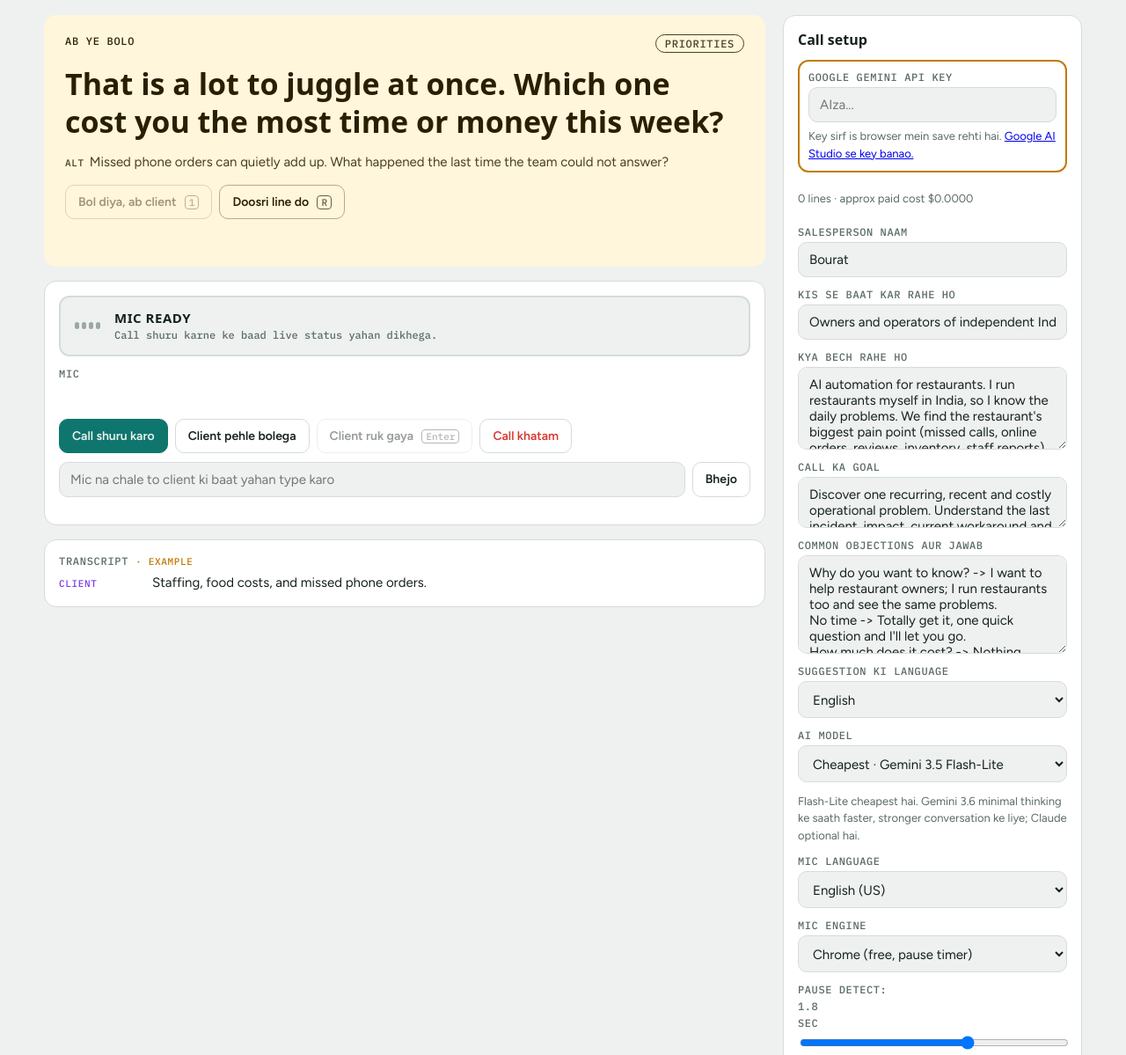
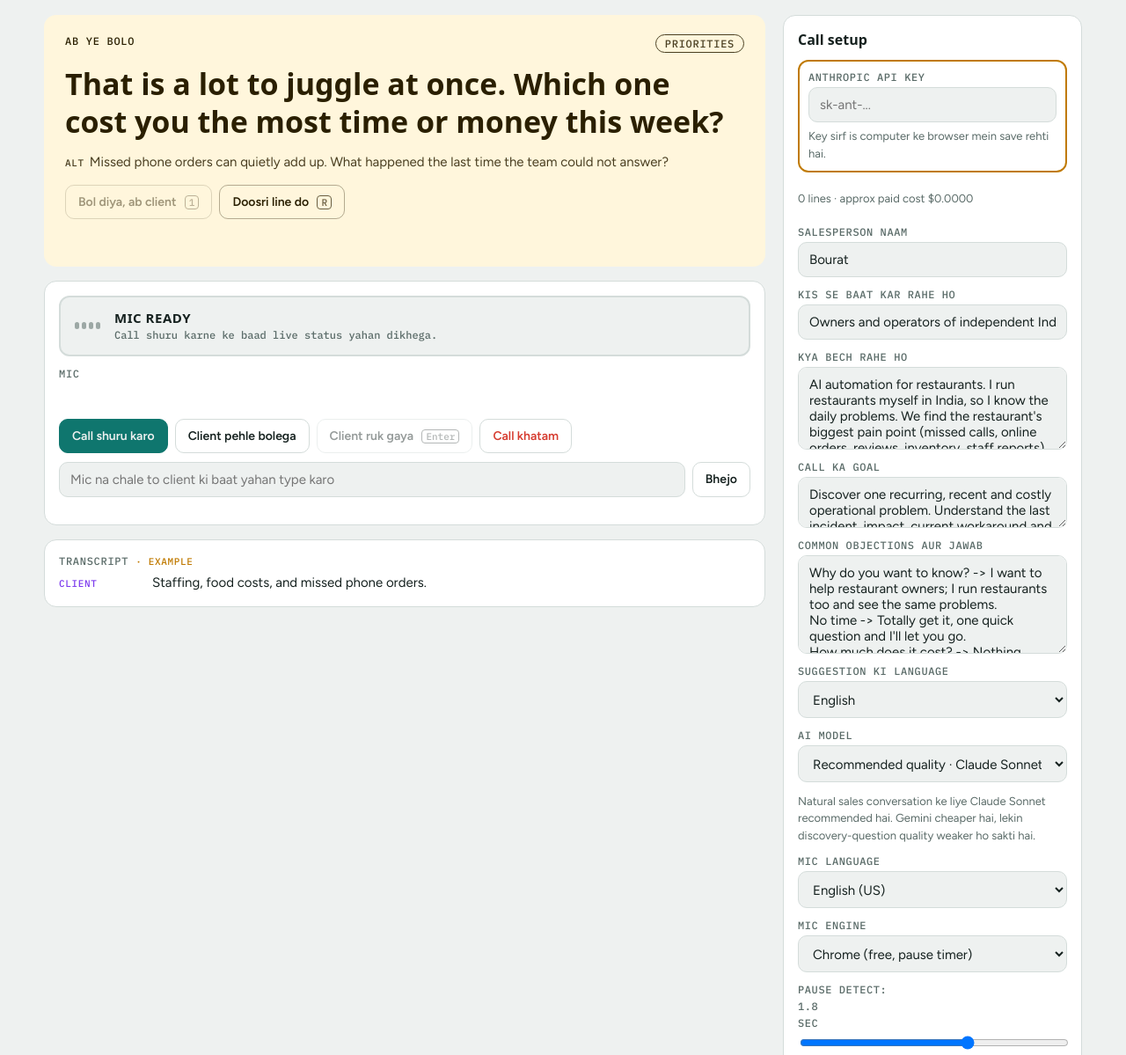
Before and after one commit to sunreet1999-afk/call-copilot, a plain HTML site: page index.html in a window 1280 px wide. Shown: the part 70-1269 px from the top of the page at 88% size. Drawn offline with Linux system fonts and the light colour scheme; a web font is replaced by a local one.

Commit message:
Make Sonnet the default for higher-quality discovery

```diff
--- a/index.html
+++ b/index.html
@@ -156,9 +156,9 @@ label{display:flex;flex-direction:column;gap:4px;font:500 12px var(--mono);color
       <select id="cLang"><option value="English">English</option><option value="Hinglish">Hinglish</option><option value="Hindi">Hindi</option></select>
     </label>
     <label for="cModel">AI model
-      <select id="cModel"><option value="gemini-lite">Cheapest · Gemini 3.5 Flash-Lite</option><option value="gemini-flash">Fast + better · Gemini 3.6 Flash</option><option value="quality">Best Claude · Sonnet 5</option><option value="fast">Fast Claude · Haiku 4.5</option></select>
+      <select id="cModel"><option value="quality">Recommended quality · Claude Sonnet 5</option><option value="fast">Faster Claude · Haiku 4.5</option><option value="gemini-flash">Gemini · 3.6 Flash</option><option value="gemini-lite">Cheapest Gemini · 3.5 Flash-Lite</option></select>
     </label>
-    <p class="note">Flash-Lite cheapest hai. Gemini 3.6 minimal thinking ke saath faster, stronger conversation ke liye; Claude optional hai.</p>
+    <p class="note">Natural sales conversation ke liye Claude Sonnet recommended hai. Gemini cheaper hai, lekin discovery-question quality weaker ho sakti hai.</p>
     <label for="cMic">Mic language
       <select id="cMic"><option value="en-US">English (US)</option><option value="en-IN">English (India)</option><option value="hi-IN">Hindi</option></select>
     </label>
@@ -188,7 +188,7 @@ const DEFAULTS = {
   cOffer: "AI automation for restaurants. I run restaurants myself in India, so I know the daily problems. We find the restaurant's biggest pain point (missed calls, online orders, reviews, inventory, staff reports) and build an AI fix. Client pays only if the problem actually gets solved.",
   cGoal: "Discover one recurring, recent and costly operational problem. Understand the last incident, impact, current workaround and urgency before booking a 15-minute follow-up.",
   cObj: "Why do you want to know? -> I want to help restaurant owners; I run restaurants too and see the same problems.\nNo time -> Totally get it, one quick question and I'll let you go.\nHow much does it cost? -> Nothing unless it actually solves your problem.\nNot interested -> No problem. Just curious, what takes most of your time every week?",
-  cLang: "English", cModel: "gemini-lite", cMic: "en-US", cPause: "1.8", cKey: "", cGKey: "", cEngine: "chrome", cDgKey: ""
+  cLang: "English", cModel: "quality", cMic: "en-US", cPause: "1.8", cKey: "", cGKey: "", cEngine: "chrome", cDgKey: ""
 };
 const FIELDS = Object.keys(DEFAULTS);
 function load(){ let s={}; try{ s=JSON.parse(localStorage.getItem("copilotSetup")||"{}") }catch(e){}
@@ -196,8 +196,9 @@ function load(){ let s={}; try{ s=JSON.parse(localStorage.getItem("copilotSetup"
   if(version<2 && (!s.cPause || s.cPause==="1.2")) s.cPause="1.8";
   if(version<3 && s.cGoal==="Find their biggest operational pain point and book a 15-minute follow-up call.") s.cGoal=DEFAULTS.cGoal;
   if(version<4 && (!s.cModel || s.cModel==="quality" || s.cModel==="fast")) s.cModel="gemini-lite";
+  if(version<5 && (!s.cModel || s.cModel.startsWith("gemini-"))) s.cModel="quality";
   FIELDS.forEach(f=>{ $(f).value = s[f] ?? DEFAULTS[f]; }); $("pauseVal").textContent=$("cPause").value; }
-function save(){ const s={}; FIELDS.forEach(f=>s[f]=$(f).value); try{ localStorage.setItem("copilotSetup",JSON.stringify(s)); localStorage.setItem("copilotSetupVersion","4") }catch(e){} }
+function save(){ const s={}; FIELDS.forEach(f=>s[f]=$(f).value); try{ localStorage.setItem("copilotSetup",JSON.stringify(s)); localStorage.setItem("copilotSetupVersion","5") }catch(e){} }
 FIELDS.forEach(f=>{ $(f).addEventListener("input",save); $(f).addEventListener("change",save); });
 $("cPause").addEventListener("input",()=>$("pauseVal").textContent=$("cPause").value);
 function syncEngine(){ const f = $("cEngine").value==="flux"; $("dgBox").hidden = !f; $("pauseBox").hidden = f; }
@@ -306,6 +307,14 @@ NATURAL DIALOGUE RULES:
 - “No meaningful problem” is a valid discovery outcome. If the owner says things are fine, the issue is rare/minor, the workaround works well, there is no real cost, or they do not care, stop investigating.
 - In that case, write one warm, brief goodbye with no question, no pitch, and no attempt to reopen the conversation. Set STAGE to Close.
 - Never ask a different problem question after the owner has indicated there is nothing important to solve. Do not manufacture urgency.
+
+QUESTION QUALITY GATE:
+- Most turns should not contain a question. Ask only when one missing fact would materially change whether this is a real, solvable, important problem.
+- Reject any question that could be asked unchanged to almost any restaurant owner. It must refer to a concrete detail the client just gave.
+- Reject generic prompts such as “What other challenges do you face?”, “Can you tell me more?”, “How does that impact your business?”, and “What is your biggest pain point?”
+- Reject questions already answered by the transcript, broad topic switches, hypothetical questions, obvious questions, and questions asked merely to keep the conversation going.
+- Prefer one precise recent-event question over an abstract business question. “When that happened last Friday, what did the team do with those orders?” is useful; “How does this affect operations?” is not.
+- Before outputting LINE, silently test a proposed question for specificity, relevance, novelty, and naturalness. If it fails any one, output a helpful reaction or graceful close instead.
 
 STYLE:
 - Use the requested language. In English, sound natural for a US business conversation; in Hinglish/Hindi, sound conversational rather than translated.
```
